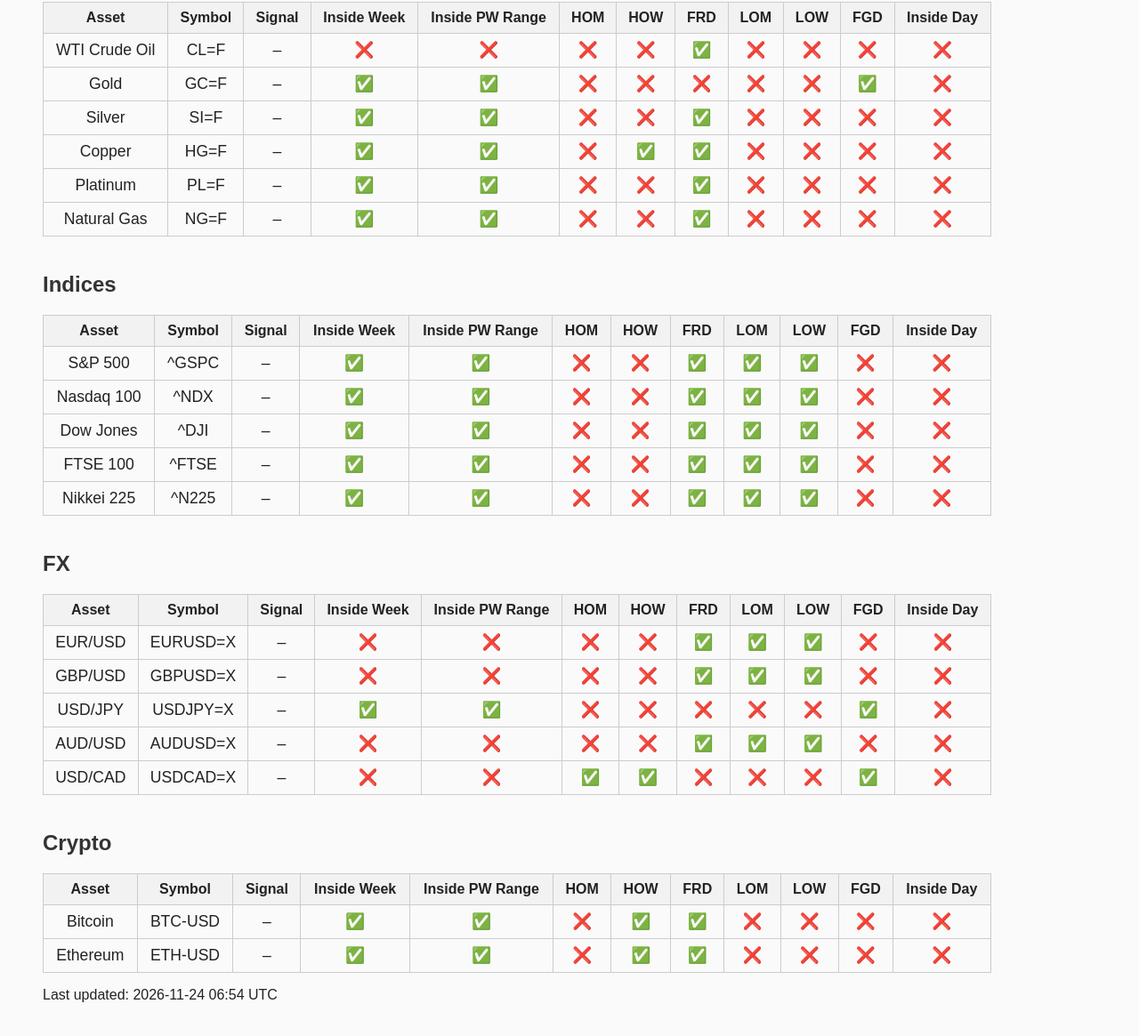
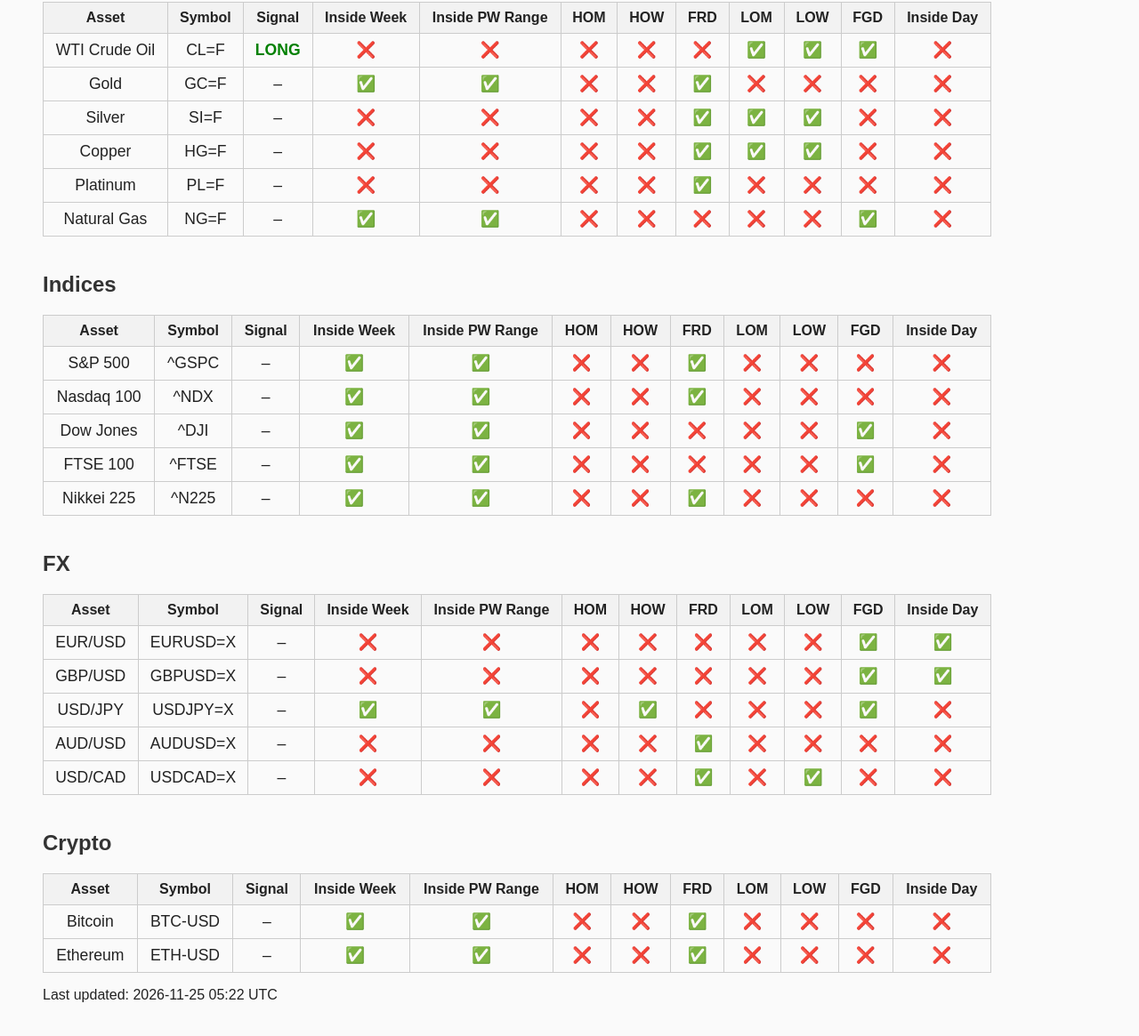
Before and after one commit to matt-tibbett/market_dashboard, a plain HTML site: page index.html in a window 1280 px wide. Shown: the part 171-1336 px from the top of the page at 89% size. Drawn offline with Linux system fonts and the light colour scheme.

Commit message:
Update dashboard [skip ci]

```diff
--- a/index.html
+++ b/index.html
@@ -35,34 +35,20 @@
     <tr>
       <td>WTI Crude Oil</td>
       <td>CL=F</td>
-      <td>–</td>
-      <td>❌</td>
-      <td>❌</td>
-      <td>❌</td>
-      <td>❌</td>
-      <td>✅</td>
-      <td>❌</td>
-      <td>❌</td>
-      <td>❌</td>
-      <td>❌</td>
-    </tr>
-    <tr>
-      <td>Gold</td>
-      <td>GC=F</td>
-      <td>–</td>
-      <td>✅</td>
-      <td>✅</td>
+      <td><span style='color:green;font-weight:bold;'>LONG</span></td>
       <td>❌</td>
       <td>❌</td>
       <td>❌</td>
       <td>❌</td>
       <td>❌</td>
       <td>✅</td>
+      <td>✅</td>
+      <td>✅</td>
       <td>❌</td>
     </tr>
     <tr>
-      <td>Silver</td>
-      <td>SI=F</td>
+      <td>Gold</td>
+      <td>GC=F</td>
       <td>–</td>
       <td>✅</td>
       <td>✅</td>
@@ -75,16 +61,30 @@
       <td>❌</td>
     </tr>
     <tr>
-      <td>Copper</td>
-      <td>HG=F</td>
+      <td>Silver</td>
+      <td>SI=F</td>
       <td>–</td>
+      <td>❌</td>
+      <td>❌</td>
+      <td>❌</td>
+      <td>❌</td>
       <td>✅</td>
-      <td>✅</td>
-      <td>❌</td>
       <td>✅</td>
       <td>✅</td>
       <td>❌</td>
       <td>❌</td>
+    </tr>
+    <tr>
+      <td>Copper</td>
+      <td>HG=F</td>
+      <td>–</td>
+      <td>❌</td>
+      <td>❌</td>
+      <td>❌</td>
+      <td>❌</td>
+      <td>✅</td>
+      <td>✅</td>
+      <td>✅</td>
       <td>❌</td>
       <td>❌</td>
     </tr>
@@ -92,8 +92,8 @@
       <td>Platinum</td>
       <td>PL=F</td>
       <td>–</td>
-      <td>✅</td>
-      <td>✅</td>
+      <td>❌</td>
+      <td>❌</td>
       <td>❌</td>
       <td>❌</td>
       <td>✅</td>
@@ -110,10 +110,10 @@
       <td>✅</td>
       <td>❌</td>
       <td>❌</td>
-      <td>✅</td>
       <td>❌</td>
       <td>❌</td>
       <td>❌</td>
+      <td>✅</td>
       <td>❌</td>
     </tr>
   </tbody>
@@ -144,8 +144,8 @@
       <td>❌</td>
       <td>❌</td>
       <td>✅</td>
-      <td>✅</td>
-      <td>✅</td>
+      <td>❌</td>
+      <td>❌</td>
       <td>❌</td>
       <td>❌</td>
     </tr>
@@ -158,8 +158,8 @@
       <td>❌</td>
       <td>❌</td>
       <td>✅</td>
-      <td>✅</td>
-      <td>✅</td>
+      <td>❌</td>
+      <td>❌</td>
       <td>❌</td>
       <td>❌</td>
     </tr>
@@ -171,10 +171,10 @@
       <td>✅</td>
       <td>❌</td>
       <td>❌</td>
+      <td>❌</td>
+      <td>❌</td>
+      <td>❌</td>
       <td>✅</td>
-      <td>✅</td>
-      <td>✅</td>
-      <td>❌</td>
       <td>❌</td>
     </tr>
     <tr>
@@ -185,10 +185,10 @@
       <td>✅</td>
       <td>❌</td>
       <td>❌</td>
+      <td>❌</td>
+      <td>❌</td>
+      <td>❌</td>
       <td>✅</td>
-      <td>✅</td>
-      <td>✅</td>
-      <td>❌</td>
       <td>❌</td>
     </tr>
     <tr>
@@ -200,8 +200,8 @@
       <td>❌</td>
       <td>❌</td>
       <td>✅</td>
-      <td>✅</td>
-      <td>✅</td>
+      <td>❌</td>
+      <td>❌</td>
       <td>❌</td>
       <td>❌</td>
     </tr>
@@ -232,11 +232,11 @@
       <td>❌</td>
       <td>❌</td>
       <td>❌</td>
+      <td>❌</td>
+      <td>❌</td>
+      <td>❌</td>
       <td>✅</td>
       <td>✅</td>
-      <td>✅</td>
-      <td>❌</td>
-      <td>❌</td>
     </tr>
     <tr>
       <td>GBP/USD</td>
@@ -246,11 +246,11 @@
       <td>❌</td>
       <td>❌</td>
       <td>❌</td>
+      <td>❌</td>
+      <td>❌</td>
+      <td>❌</td>
       <td>✅</td>
       <td>✅</td>
-      <td>✅</td>
-      <td>❌</td>
-      <td>❌</td>
     </tr>
     <tr>
       <td>USD/JPY</td>
@@ -259,7 +259,7 @@
       <td>✅</td>
       <td>✅</td>
       <td>❌</td>
-      <td>❌</td>
+      <td>✅</td>
       <td>❌</td>
       <td>❌</td>
       <td>❌</td>
@@ -275,8 +275,8 @@
       <td>❌</td>
       <td>❌</td>
       <td>✅</td>
-      <td>✅</td>
-      <td>✅</td>
+      <td>❌</td>
+      <td>❌</td>
       <td>❌</td>
       <td>❌</td>
     </tr>
@@ -286,12 +286,12 @@
       <td>–</td>
       <td>❌</td>
       <td>❌</td>
-      <td>✅</td>
-      <td>✅</td>
-      <td>❌</td>
       <td>❌</td>
       <td>❌</td>
       <td>✅</td>
+      <td>❌</td>
+      <td>✅</td>
+      <td>❌</td>
       <td>❌</td>
     </tr>
   </tbody>
@@ -320,7 +320,7 @@
       <td>✅</td>
       <td>✅</td>
       <td>❌</td>
-      <td>✅</td>
+      <td>❌</td>
       <td>✅</td>
       <td>❌</td>
       <td>❌</td>
@@ -334,7 +334,7 @@
       <td>✅</td>
       <td>✅</td>
       <td>❌</td>
-      <td>✅</td>
+      <td>❌</td>
       <td>✅</td>
       <td>❌</td>
       <td>❌</td>
@@ -343,6 +343,6 @@
     </tr>
   </tbody>
 </table>
-        <p>Last updated: 2026-11-24 06:54 UTC</p>
+        <p>Last updated: 2026-11-25 05:22 UTC</p>
     </body>
     </html>
```
